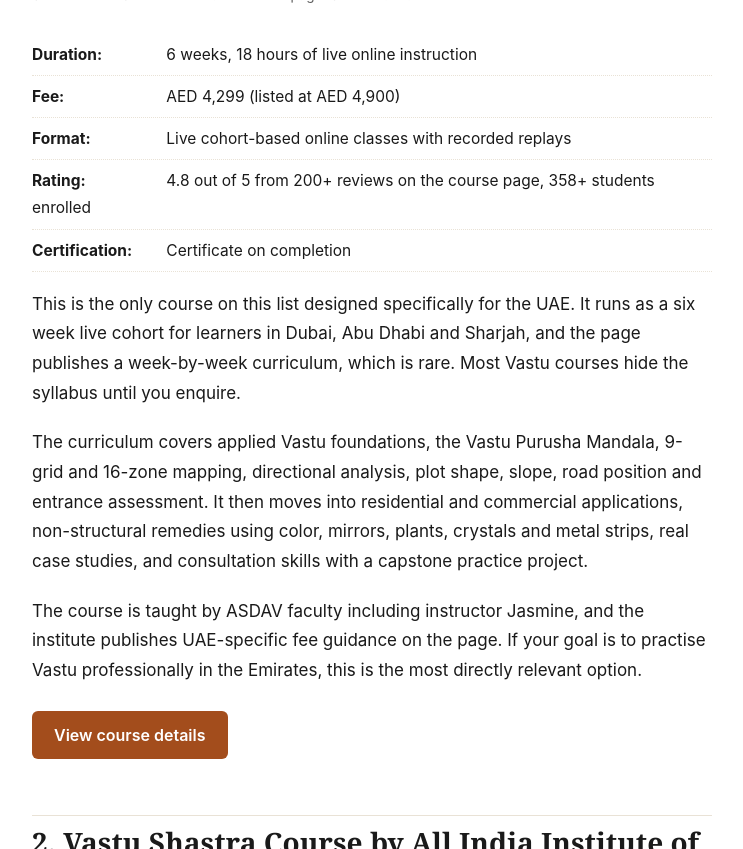
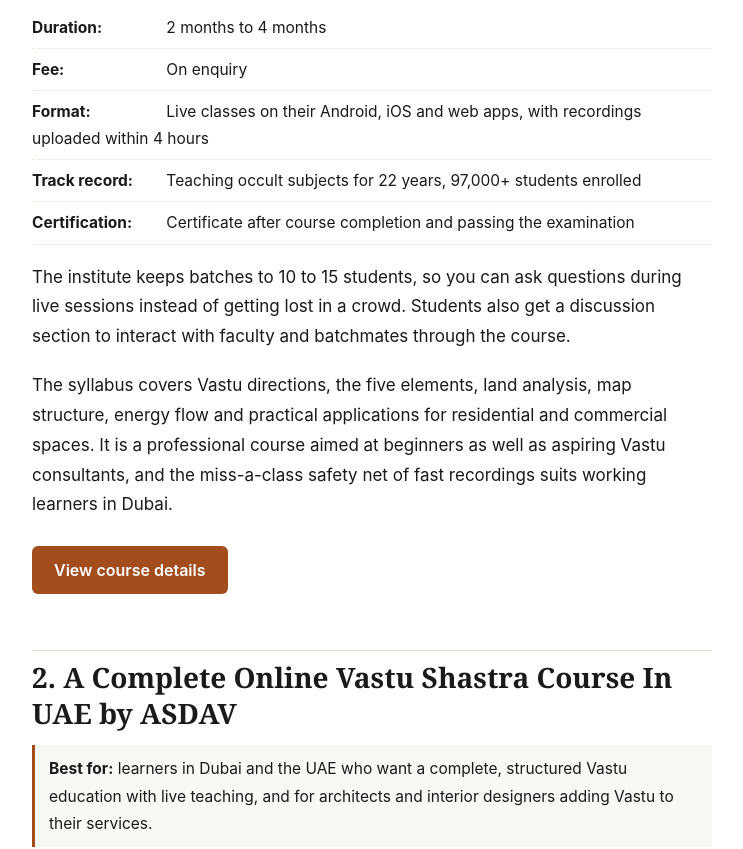
Before and after one commit to best-vastu-shastra-courses-dubai/best-vastu-shastra-courses-dubai.github.io, a Jekyll site: the page index.html, which Jekyll copies as it is, in a window 1280 px wide and 1400 px high, scrolled down 1700 px, cut to the strip 300-1149 px from the top of the window. Shown: the whole strip, without its empty margins (268-1011 px from the left). Built offline with Jekyll 4.4.1, drawn with Linux system fonts in a browser that asks for light colours; some of the changed text lies outside the part shown.

Commit message:
Move ASDAV course to second spot

```diff
--- a/index.html
+++ b/index.html
@@ -58,7 +58,7 @@
 <main class="wrap">
 
 <h1>Top 5 Best Online Vastu Shastra Courses In Dubai</h1>
-<p class="lede">We compared the most popular online Vastu Shastra courses open to learners in Dubai on syllabus depth, teaching format, certification, fees and learner feedback. These are the five worth your time, starting with the only course built specifically for the UAE.</p>
+<p class="lede">We compared the most popular online Vastu Shastra courses open to learners in Dubai on syllabus depth, teaching format, certification, fees and learner feedback. These are the five worth your time, including the only course built specifically for the UAE.</p>
 
 <h2>Introduction</h2>
 <p>Interest in Vastu Shastra has grown well beyond India. In Dubai, where apartments, villas and offices come in every possible layout, more people want to understand how directions, entrances and room placements affect a space. An online course is the practical way to learn it, because you can study proper Vastu without travelling.</p>
@@ -72,7 +72,24 @@
 <strong>Learner feedback.</strong> Published ratings, reviews and enrolment numbers, not marketing claims.<br>
 <strong>Access from Dubai.</strong> Fully online delivery, English instruction, and timings or replays that work for the UAE.</p>
 
-<h2>1. <a class="course-link" href="https://www.asdav.com/course/vastu-shastra-course-uae/">A Complete Online Vastu Shastra Course In UAE by ASDAV</a></h2>
+<h2>1. Vastu Shastra Course by All India Institute of Occult Science</h2>
+<p class="bestfor"><strong>Best for:</strong> beginners who want live, interactive Vastu training with small batches and personal attention.</p>
+<figure class="shot">
+  <a href="https://www.occultscience.in/"><img src="https://www.thinkvastu.com/wp-content/uploads/2026/10/dubai-vastu-course-occult-science.jpg" alt="All India Institute of Occult Science Vastu Shastra course page" loading="lazy"></a>
+  <figcaption>Screenshot: All India Institute of Occult Science course page. Source: occultscience.in</figcaption>
+</figure>
+<ul class="facts">
+  <li><strong>Duration:</strong> 2 months to 4 months</li>
+  <li><strong>Fee:</strong> On enquiry</li>
+  <li><strong>Format:</strong> Live classes on their Android, iOS and web apps, with recordings uploaded within 4 hours</li>
+  <li><strong>Track record:</strong> Teaching occult subjects for 22 years, 97,000+ students enrolled</li>
+  <li><strong>Certification:</strong> Certificate after course completion and passing the examination</li>
+</ul>
+<p>The institute keeps batches to 10 to 15 students, so you can ask questions during live sessions instead of getting lost in a crowd. Students also get a discussion section to interact with faculty and batchmates through the course.</p>
+<p>The syllabus covers Vastu directions, the five elements, land analysis, map structure, energy flow and practical applications for residential and commercial spaces. It is a professional course aimed at beginners as well as aspiring Vastu consultants, and the miss-a-class safety net of fast recordings suits working learners in Dubai.</p>
+<p><a class="btn" href="https://www.occultscience.in/">View course details</a></p>
+
+<h2>2. <a class="course-link" href="https://www.asdav.com/course/vastu-shastra-course-uae/">A Complete Online Vastu Shastra Course In UAE by ASDAV</a></h2>
 <p class="bestfor"><strong>Best for:</strong> learners in Dubai and the UAE who want a complete, structured Vastu education with live teaching, and for architects and interior designers adding Vastu to their services.</p>
 <figure class="shot">
   <a href="https://www.asdav.com/course/vastu-shastra-course-uae/"><img src="https://www.thinkvastu.com/wp-content/uploads/2026/10/dubai-vastu-course-asdav-uae.jpg" alt="ASDAV Complete Online Vastu Shastra Course in UAE page showing AED 4,299 pricing, 6 weeks and 18 hours of live instruction" loading="lazy"></a>
@@ -89,23 +106,6 @@
 <p>The curriculum covers applied Vastu foundations, the Vastu Purusha Mandala, 9-grid and 16-zone mapping, directional analysis, plot shape, slope, road position and entrance assessment. It then moves into residential and commercial applications, non-structural remedies using color, mirrors, plants, crystals and metal strips, real case studies, and consultation skills with a capstone practice project.</p>
 <p>The course is taught by ASDAV faculty including instructor Jasmine, and the institute publishes UAE-specific fee guidance on the page. If your goal is to practise Vastu professionally in the Emirates, this is the most directly relevant option.</p>
 <p><a class="btn" href="https://www.asdav.com/course/vastu-shastra-course-uae/">View course details</a></p>
-
-<h2>2. Vastu Shastra Course by All India Institute of Occult Science</h2>
-<p class="bestfor"><strong>Best for:</strong> beginners who want live, interactive Vastu training with small batches and personal attention.</p>
-<figure class="shot">
-  <a href="https://www.occultscience.in/"><img src="https://www.thinkvastu.com/wp-content/uploads/2026/10/dubai-vastu-course-occult-science.jpg" alt="All India Institute of Occult Science Vastu Shastra course page" loading="lazy"></a>
-  <figcaption>Screenshot: All India Institute of Occult Science course page. Source: occultscience.in</figcaption>
-</figure>
-<ul class="facts">
-  <li><strong>Duration:</strong> 2 months to 4 months</li>
-  <li><strong>Fee:</strong> On enquiry</li>
-  <li><strong>Format:</strong> Live classes on their Android, iOS and web apps, with recordings uploaded within 4 hours</li>
-  <li><strong>Track record:</strong> Teaching occult subjects for 22 years, 97,000+ students enrolled</li>
-  <li><strong>Certification:</strong> Certificate after course completion and passing the examination</li>
-</ul>
-<p>The institute keeps batches to 10 to 15 students, so you can ask questions during live sessions instead of getting lost in a crowd. Students also get a discussion section to interact with faculty and batchmates through the course.</p>
-<p>The syllabus covers Vastu directions, the five elements, land analysis, map structure, energy flow and practical applications for residential and commercial spaces. It is a professional course aimed at beginners as well as aspiring Vastu consultants, and the miss-a-class safety net of fast recordings suits working learners in Dubai.</p>
-<p><a class="btn" href="https://www.occultscience.in/">View course details</a></p>
 
 <h2>3. Vastu Shastracharya by AIFAS</h2>
 <p class="bestfor"><strong>Best for:</strong> learners who already understand basic Vastu and want practical consultation and fault-correction skills.</p>
@@ -161,8 +161,8 @@
 <h2>Comparison table</h2>
 <table class="compare">
   <tr><th>Course</th><th>Duration</th><th>Fee</th><th>Format</th><th>Certificate</th><th>Best for</th></tr>
+  <tr><td>All India Institute of Occult Science</td><td>2 to 4 months</td><td>On enquiry</td><td>Live via app + fast replays</td><td>Yes, with exam</td><td>Beginners wanting small live batches</td></tr>
   <tr><td>ASDAV, UAE</td><td>6 weeks, 18 hours live</td><td>AED 4,299</td><td>Live cohort + replays</td><td>Yes</td><td>UAE learners, architects, aspiring consultants</td></tr>
-  <tr><td>All India Institute of Occult Science</td><td>2 to 4 months</td><td>On enquiry</td><td>Live via app + fast replays</td><td>Yes, with exam</td><td>Beginners wanting small live batches</td></tr>
   <tr><td>AIFAS</td><td>12 Zoom classes</td><td>Rs 11,999</td><td>Live on Zoom</td><td>Yes</td><td>Intermediate learners, consultation skills</td></tr>
   <tr><td>IISDT</td><td>6 months</td><td>Rs 5,250</td><td>Online diploma</td><td>Diploma</td><td>Budget diploma with career support</td></tr>
   <tr><td>Bhartiya Institute of Vedic Science</td><td>4 months</td><td>On enquiry</td><td>Online + practical sessions</td><td>Yes</td><td>Case-study driven practical learning</td></tr>
```
